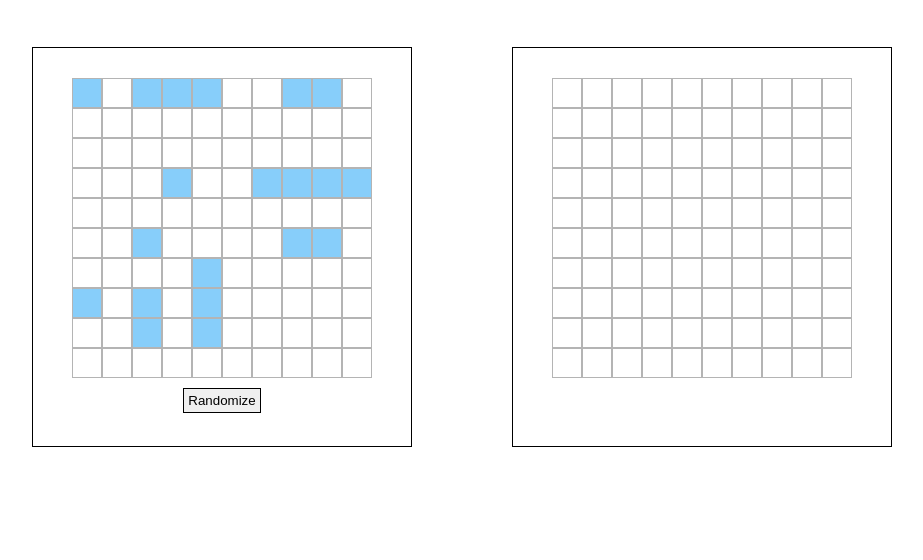
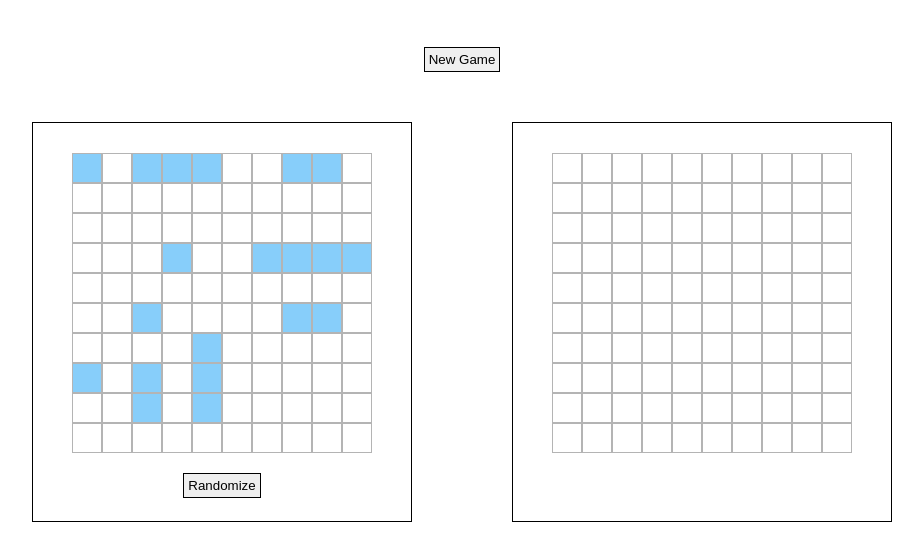
Before and after one commit to ebrahiemfrancis741/battleship, a website with bundled scripts: page src/index.html in a window 1280 px wide. Shown: the part 60-620 px from the top of the page, without its empty margins (178-1101 px from the left). Built offline with nearby package versions, Linux system fonts and the light colour scheme.

Commit message:
Add new button to index.html that starts a new game of battleship

```diff
--- a/src/index.html
+++ b/src/index.html
@@ -11,16 +11,17 @@
       <h1>Battleship</h1>
     </header>
     <main>
+      <button id="btn-new-game">New Game</button>
       <div class="board-container">
-        <div id="player1-board" class="game-board"></div>
-        <div class="board-functions">
-          <button id="player1-randomize-btn" type="button">Randomize</button>
+        <div class="board">
+          <div id="player1-board" class="game-board"></div>
+          <div class="board-functions">
+            <button id="player1-randomize-btn" type="button">Randomize</button>
+          </div>
         </div>
-      </div>
-      <div class="board-container">
-        <div id="player2-board" class="game-board"></div>
-        <div class="board-functions">
-          <!-- <button id="player2-randomize-btn" type="button">Randomize</button> -->
+        <div class="board">
+          <div id="player2-board" class="game-board"></div>
+          <div class="board-functions"></div>
         </div>
       </div>
     </main>
--- a/src/styles.css
+++ b/src/styles.css
@@ -17,10 +17,26 @@ header {
 main {
   display: flex;
   justify-content: center;
+  align-items: center;
+  flex-direction: column;
+  gap: 50px;
+}
+
+div.board-container {
+  display: flex;
   gap: 100px;
 }
 
-div.board-container {
+button {
+  padding: 4px;
+  border: 1px solid black;
+
+  &:hover {
+    background-color: lightgrey;
+  }
+}
+
+div.board {
   display: flex;
   flex-direction: column;
   justify-content: start;
@@ -108,15 +124,6 @@ div.board-container {
   }
 
   div.board-functions {
-    margin: 10px;
-
-    button {
-      padding: 4px;
-      border: 1px solid black;
-
-      &:hover {
-        background-color: lightgrey;
-      }
-    }
+    margin: 20px;
   }
 }
```
